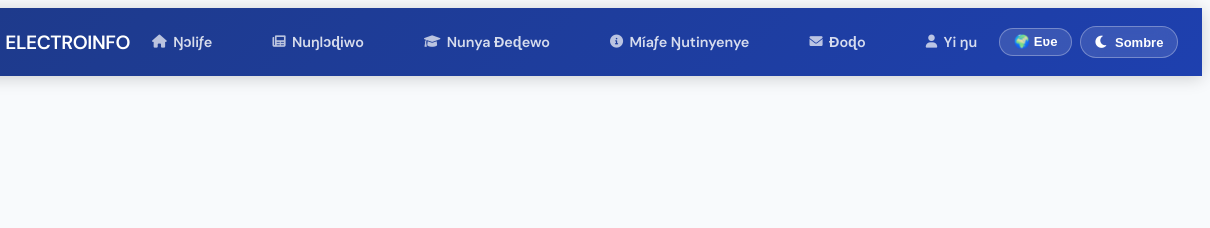
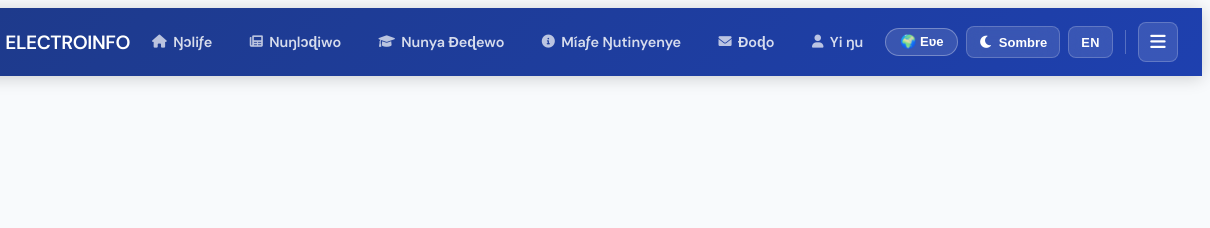
Before and after one commit to doanyonafrica-sketch/electroinfo, a plain HTML site: page article-detail.html in a window 1280 px wide. Shown: the top 228 px of the page, 70-1280 px from the left. Drawn offline with Linux system fonts and the light colour scheme; no server answers.

Commit message:
Add files via upload

```diff
--- a/article-detail.html
+++ b/article-detail.html
@@ -96,6 +96,10 @@
                 <!-- Bouton langue FR/EN requis par article-detail.js -->
                 <button id="langToggle" class="theme-toggle-btn" aria-label="Langue" onclick="toggleLanguage()" title="Changer la langue FR / EN" style="display:none;"></button>
 
+                <!-- Séparateur visuel -->
+                <div class="nav-separator"></div>
+
+                <!-- Hamburger — toujours à droite, isolé -->
                 <button id="mobileMenuToggle" class="mobile-toggle" aria-label="Menu">
                     <i class="fas fa-bars"></i>
                 </button>
--- a/article-styles.css
+++ b/article-styles.css
@@ -1369,3 +1369,71 @@ body {
     .article-footer { flex-direction: column; align-items: flex-start; }
     .btn-read-more { width: 100%; justify-content: center; }
 }
+
+/* ============================================================
+   NAVBAR — CORRECTIFS article-detail
+   ============================================================ */
+
+/* Conteneur des actions : bien espacé, aligné */
+.nav-actions {
+    display: flex !important;
+    align-items: center !important;
+    gap: .5rem !important;
+    flex-wrap: nowrap !important;
+}
+
+/* Séparateur vertical entre thème et hamburger */
+.nav-separator {
+    width: 1px;
+    height: 24px;
+    background: rgba(255,255,255,.25);
+    margin: 0 .25rem;
+    flex-shrink: 0;
+}
+
+/* Bouton hamburger — taille fixe, jamais écrasé */
+.mobile-toggle {
+    flex-shrink: 0 !important;
+    width: 40px !important;
+    height: 40px !important;
+    display: flex !important;
+    align-items: center !important;
+    justify-content: center !important;
+    border-radius: 8px !important;
+    background: rgba(255,255,255,.12) !important;
+    border: 1px solid rgba(255,255,255,.2) !important;
+    color: white !important;
+    font-size: 1.1rem !important;
+    cursor: pointer !important;
+    transition: background .2s !important;
+}
+.mobile-toggle:hover {
+    background: rgba(255,255,255,.22) !important;
+}
+
+/* Bouton thème — compact sur mobile */
+.theme-toggle-btn {
+    display: flex !important;
+    align-items: center !important;
+    gap: .35rem !important;
+    padding: .45rem .75rem !important;
+    border-radius: 8px !important;
+    background: rgba(255,255,255,.12) !important;
+    border: 1px solid rgba(255,255,255,.2) !important;
+    color: white !important;
+    font-size: .8rem !important;
+    font-weight: 600 !important;
+    cursor: pointer !important;
+    white-space: nowrap !important;
+    transition: background .2s !important;
+}
+.theme-toggle-btn:hover {
+    background: rgba(255,255,255,.22) !important;
+}
+
+/* Sur très petit écran : masquer le texte du thème */
+@media (max-width: 420px) {
+    .theme-text { display: none !important; }
+    .theme-toggle-btn { padding: .45rem .55rem !important; }
+    .nav-separator { display: none; }
+}
```
Also changed, not shown: home.css (+7 -0 lines). Lines whose indentation alone changed are shown as unchanged.
